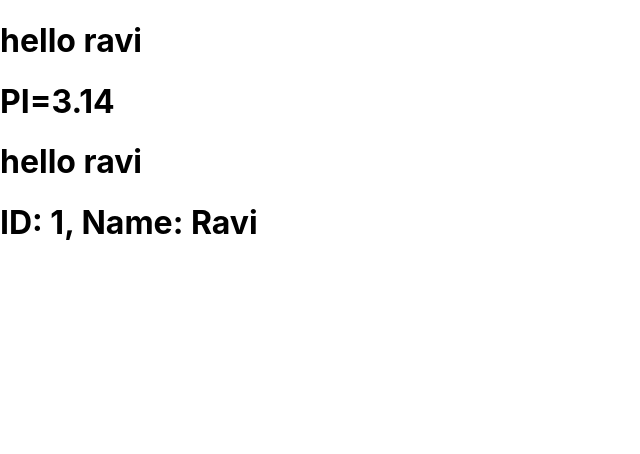
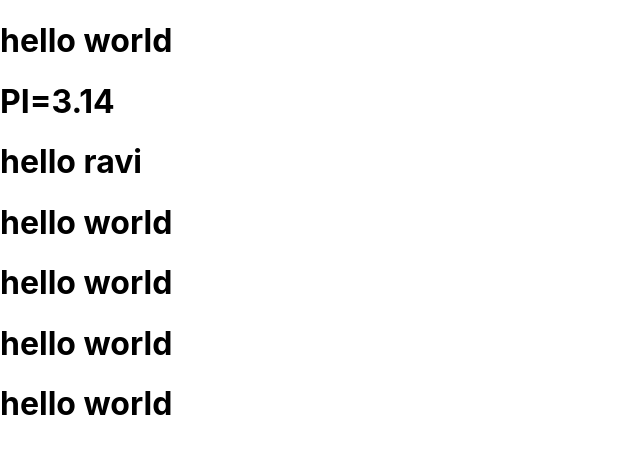
Before and after one commit to ravirajpatil123/Day14, a React (Create React App) app in the folder second-react-app/: page / in a window 1280 px wide. Shown: the top 454 px of the page, without its empty margins (0-640 px from the left). Built offline with nearby package versions, Linux system fonts and the light colour scheme.

Commit message:
atrributes

```diff
--- a/second-react-app/src/App.js
+++ b/second-react-app/src/App.js
@@ -1,14 +1,20 @@
 function App(){
+  let id ="id1"
   let str =`hello ravi`;
   let pi=3.14;
-  let user = { id:1 , name: "Ravi"};
+
 
   return(
   <>
-    <h1>hello ravi</h1>
+    <h1 id="id1">hello world</h1>
     <h1>PI={pi}</h1>
-    <h1>{str}</h1>
-    <h1>ID: {user.id}, Name: {user.name}</h1>
+    <h1 id={id}>{str}</h1>
+
+
+    <h1 id="id1">hello world</h1>
+    <h1 id={"id1"}>hello world</h1>
+    <h1 id={`id1`}>hello world</h1>
+    <h1 id={id}>hello world</h1>
 
 
   </>
```
